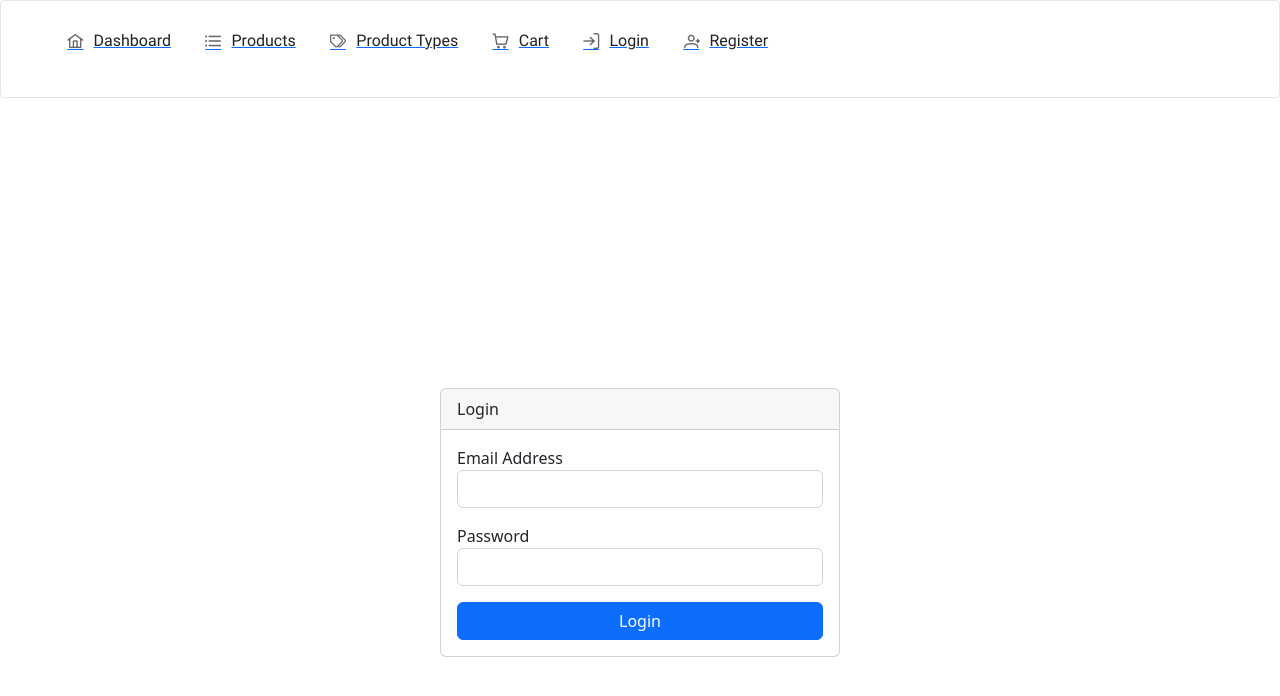
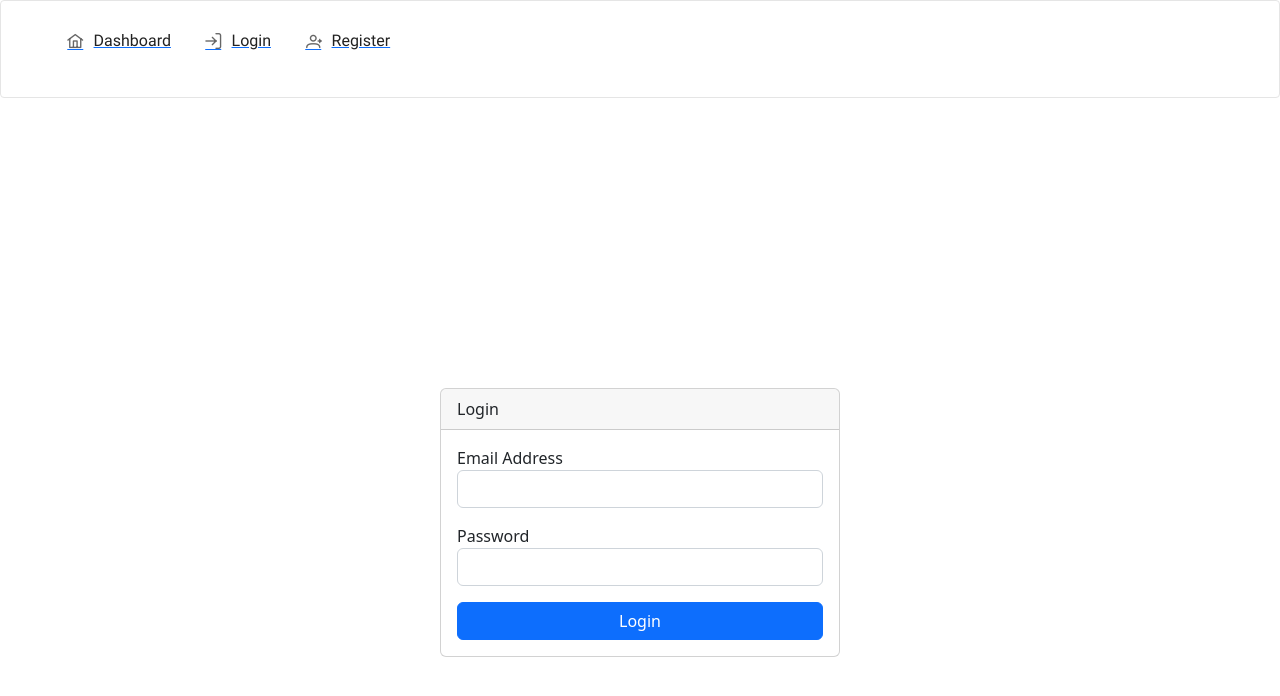
Before and after one commit to matheus-rodrigues00/marketplace_vue, a Vue app: page /login in a window 1280 px wide. Shown: the top 696 px of the page. Built offline with nearby package versions, Linux system fonts and the light colour scheme; no server answers.

Commit message:
feat: login and items show logic

```diff
--- a/src/App.vue
+++ b/src/App.vue
@@ -15,11 +15,21 @@ export default {
     RouterLink,
     RouterView,
   },
-  mounted() {},
+  mounted() {
+    this.$http.get("/users/me").then((response) => {
+      this.user = response.data;
+    });
+  },
   data() {
     return {
       user: {},
-      menuItems: [
+    };
+  },
+  computed: {
+    menuItems() {
+      // check the user
+      if (this.user?.id) {
+        return [
           {
             label: "Dashboard",
             icon: "pi pi-fw pi-home",
@@ -41,6 +51,26 @@ export default {
             to: "/sales",
           },
           {
+            label: "Logout",
+            icon: "pi pi-fw pi-sign-out",
+            // to: "/logout",
+            command: () => {
+              this.$http.post("/logout").then((response) => {
+                localStorage.removeItem("token");
+                this.$router.push("/login");
+                this.user = {};
+              });
+            },
+          },
+        ];
+      } else {
+        return [
+          {
+            label: "Dashboard",
+            icon: "pi pi-fw pi-home",
+            to: "/",
+          },
+          {
             label: "Login",
             icon: "pi pi-fw pi-sign-in",
             to: "/login",
@@ -50,8 +80,9 @@ export default {
             icon: "pi pi-fw pi-user-plus",
             to: "/register",
           },
-      ],
-    };
+        ];
+      }
+    },
   },
 };
 </script>
--- a/src/pages/Login.vue
+++ b/src/pages/Login.vue
@@ -68,11 +68,17 @@ export default {
             icon: "success",
             confirmButtonText: "OK",
           }).then(() => {
-            this.$router.push("/");
+            window.location.href = "/";
           });
         })
         .catch((error) => {
           console.error(error);
+          Swal.fire({
+            title: "Error",
+            text: "Invalid email or password",
+            icon: "error",
+            confirmButtonText: "OK",
+          });
         });
     },
   },
```
Lines whose indentation alone changed are shown as unchanged.
